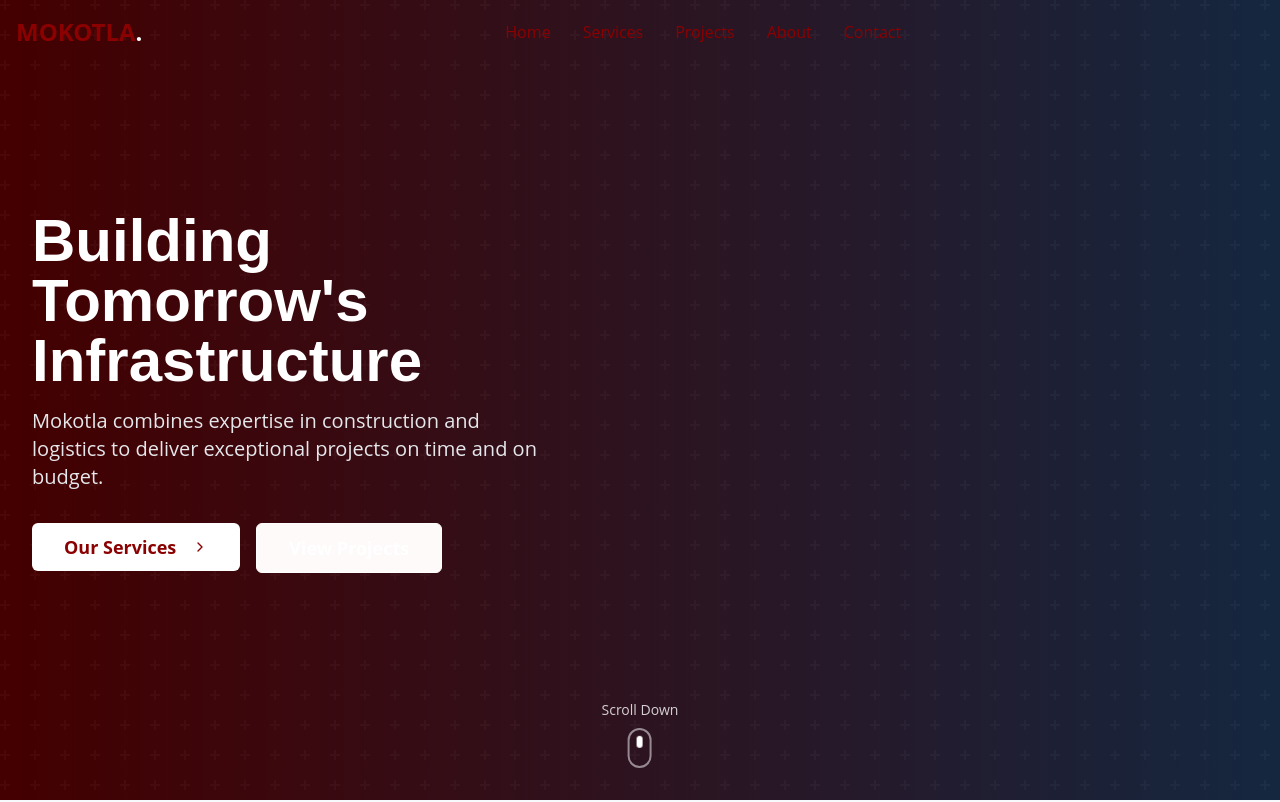
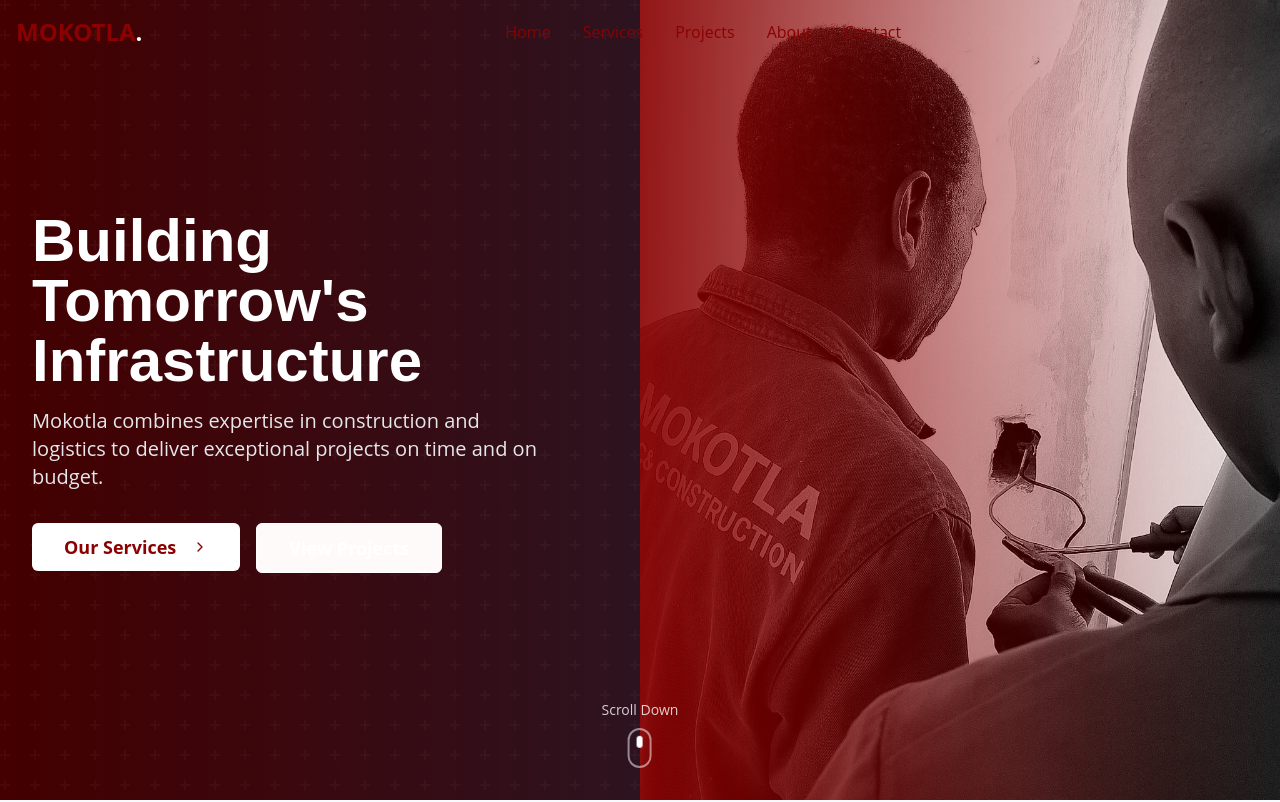
Before and after one commit to purplerain-hub/mokotla-journey-builder, a React (Vite) app: page / in a window 1280 px wide. Shown: the top 802 px of the page. Built offline with nearby package versions, Linux system fonts and the light colour scheme.

Commit message:
feat: Add background image to hero section
Adds a background image to the right side of the hero section.

```diff
--- a/src/components/Hero.tsx
+++ b/src/components/Hero.tsx
@@ -93,6 +93,16 @@ const Hero = () => {
         }}
       ></div>
 
+      {/* Hero image - right side */}
+      <div className="absolute right-0 top-0 w-1/2 h-full z-0">
+        <img
+          src="/lovable-uploads/9fb53d8a-4dec-4b84-967a-789cb7a9c6e3.png"
+          alt="Mokotla Construction Worker"
+          className="w-full h-full object-cover"
+        />
+        <div className="absolute inset-0 bg-gradient-to-l from-transparent to-mokotla-blue/90"></div>
+      </div>
+
       <div className="container relative z-10">
         <div className="grid md:grid-cols-2 gap-12 items-center">
           <div className="text-white animate-fade-in">
```
Also changed, not shown: public/lovable-uploads/9fb53d8a-4dec-4b84-967a-789cb7a9c6e3.png (added).
